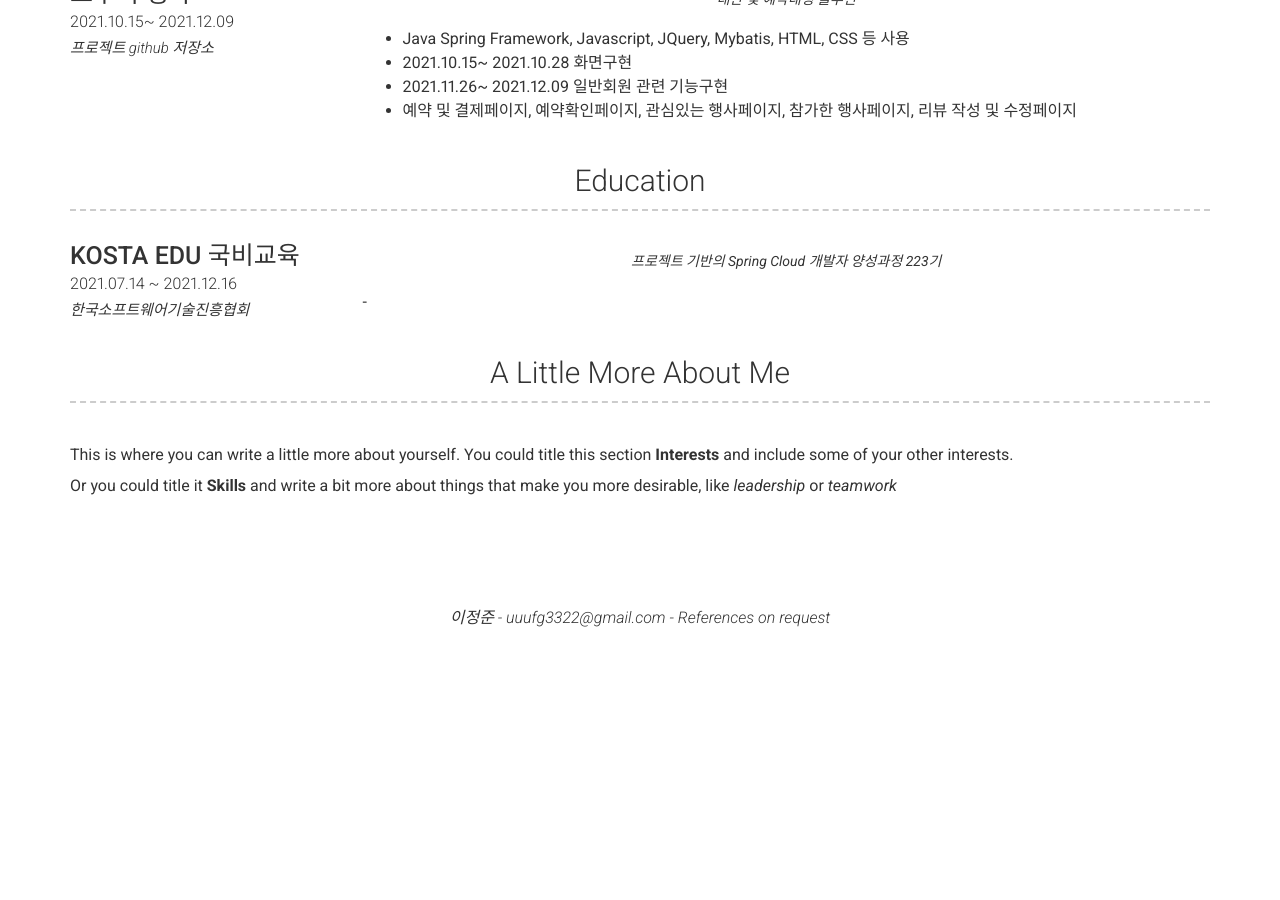
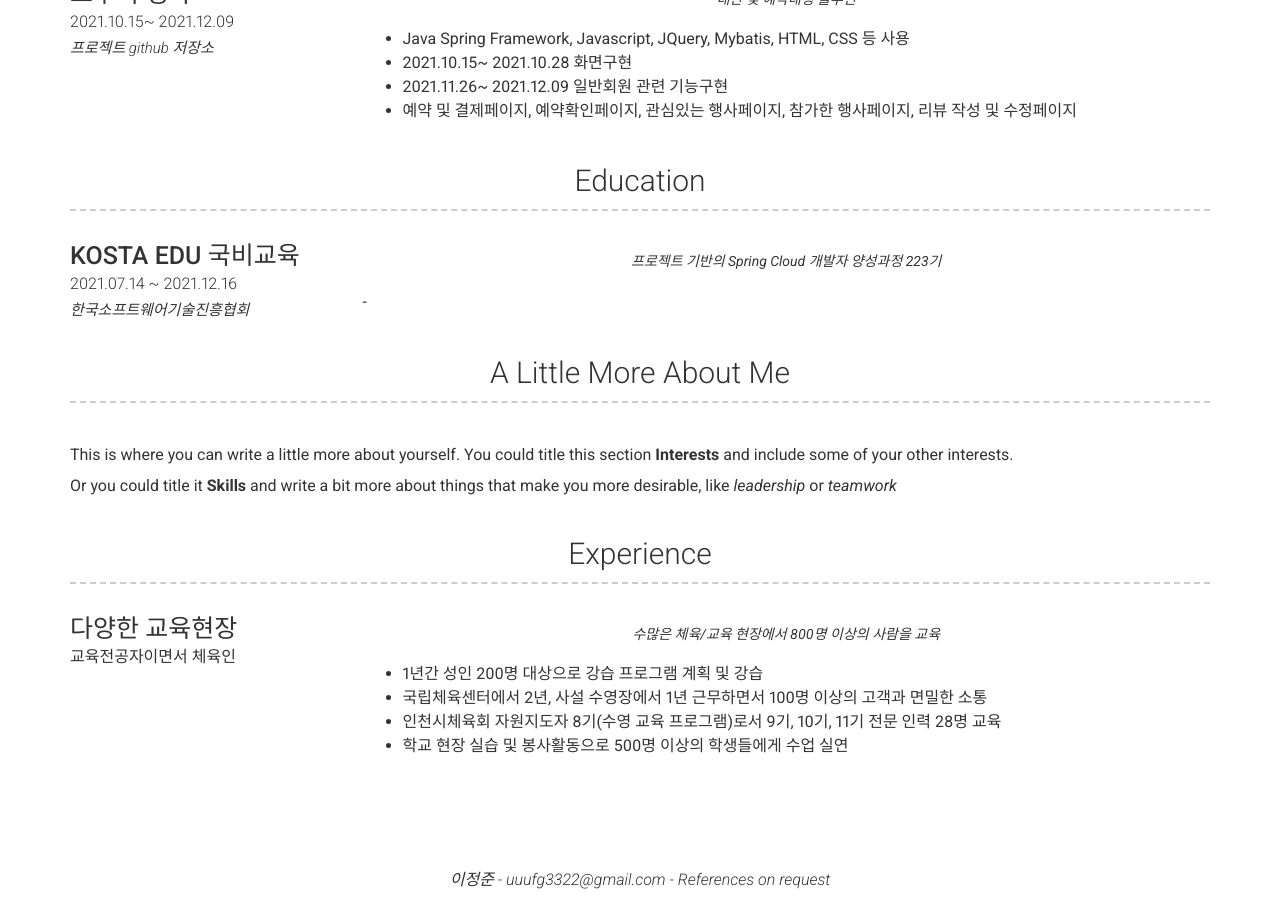
Before and after one commit to dunowljj/resume, a Jekyll site: the page built from index.md, in a window 1280 px wide and 900 px high, scrolled down 1004 px. Built offline with Jekyll 4.4.1, drawn with Linux system fonts in a browser that asks for light colours; nearby versions of some CDN libraries; before the commit the page ends 1641 px from its top, so only the background shows below that.

Commit message:
add Experience

```diff
--- a/_config.yml
+++ b/_config.yml
@@ -83,18 +83,6 @@ content:
           - 2021.10.15~ 2021.10.28 화면구현
           - 2021.11.26~ 2021.12.09 일반회원 관련 기능구현
           - 예약 및 결제페이지, 예약확인페이지, 관심있는 행사페이지, 참가한 행사페이지, 리뷰 작성 및 수정페이지
-  # - title: Experience
-  #   layout: list
-    # content:
-    #   - layout: right
-    #     title: Company name
-    #     sub_title: Job title
-    #     caption: Date Range (eg. November 2016 - present)
-    #     link: Link to company (optional)
-    #     quote: >
-    #       Short description of the company (optional)
-    #     description: | # this will include new lines to allow paragraphs
-    #       Description of role
   - title: Education
     layout: list
     content:
@@ -113,7 +101,25 @@ content:
       This is where you can write a little more about yourself. You could title this section **Interests** and include some of your other interests.
 
       Or you could title it **Skills** and write a bit more about things that make you more desirable, like *leadership* or *teamwork*
-
+  - title: Experience
+    layout: list
+    content:
+      - layout: left
+        title: 다양한 교육현장
+        sub_title: 교육전공자이면서 체육인
+        # additional_links:
+        #   - title:  Github page for project (eg. sproogen/modern-resume-theme)
+        #     icon: fab fa-github
+        #     url: Link to project (eg. sproogen.github.io/modern-resume-theme)(optional)
+        #   - title:  Github page for project (eg. sproogen/modern-resume-theme)
+        #     icon: fab fa-github
+        #     url: Link to project (eg. sproogen.github.io/modern-resume-theme)(optional)
+        quote: 수많은 체육/교육 현장에서 800명 이상의 사람을 교육
+        description: | # this will include new lines to allow paragraphs
+          - 1년간 성인 200명 대상으로 강습 프로그램 계획 및 강습
+          - 국립체육센터에서 2년, 사설 수영장에서 1년 근무하면서 100명 이상의 고객과 면밀한 소통
+          - 인천시체육회 자원지도자 8기(수영 교육 프로그램)로서 9기, 10기, 11기 전문 인력 28명 교육
+          - 학교 현장 실습 및 봉사활동으로 500명 이상의 학생들에게 수업 실연
 # Footer
 footer_show_references: true
 # references_title: References on request (Override references text)
```
